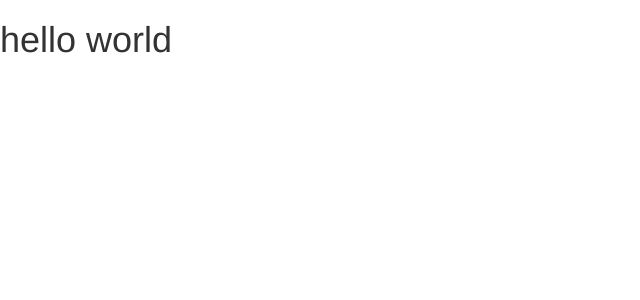
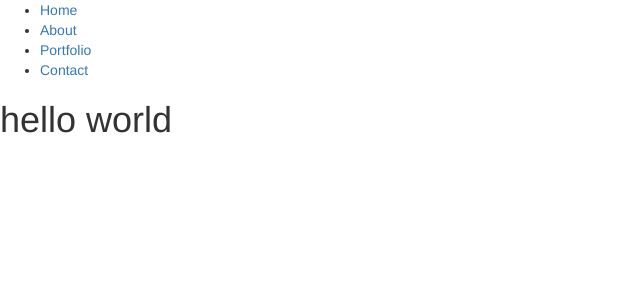
Before and after one commit to tijmendegraaff/my_site, a Jekyll site: the page built from index.html, in a window 1280 px wide. Shown: the top 300 px of the page, without its empty margins (0-640 px from the left). Built offline with Jekyll 4.4.1, drawn with Linux system fonts in a browser that asks for light colours; nearby versions of some CDN libraries.

Commit message:
started navbar

```diff
--- a/_includes/navbar.html
+++ b/_includes/navbar.html
@@ -1,3 +1,8 @@
-<div class="header">
-
-</div>
+<nav>
+  <ul>
+    <li><a href="#">Home</a></li>
+    <li class="active"><a href="#">About</a></li>
+    <li><a href="#">Portfolio</a></li>
+    <li><a href="#">Contact</a></li>
+  </ul>
+</nav>
--- a/css/main.scss
+++ b/css/main.scss
@@ -33,3 +33,4 @@ $grey-color-dark:  darken($grey-color, 25%);
 
 // import from _sass folder here
 @import "index";
+@import "navbar";
```
Also changed, not shown: _sass/navbar.scss (added).
